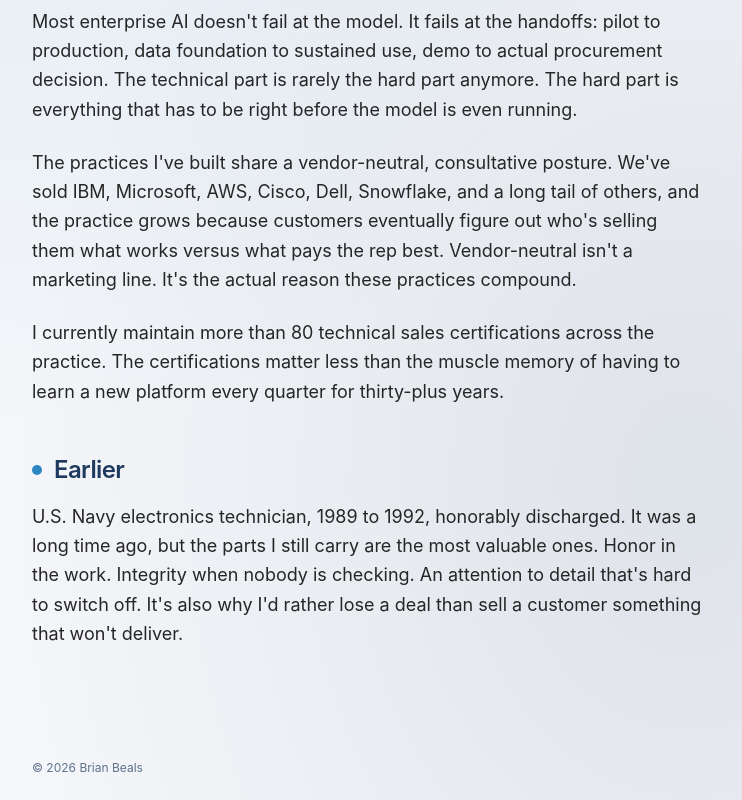
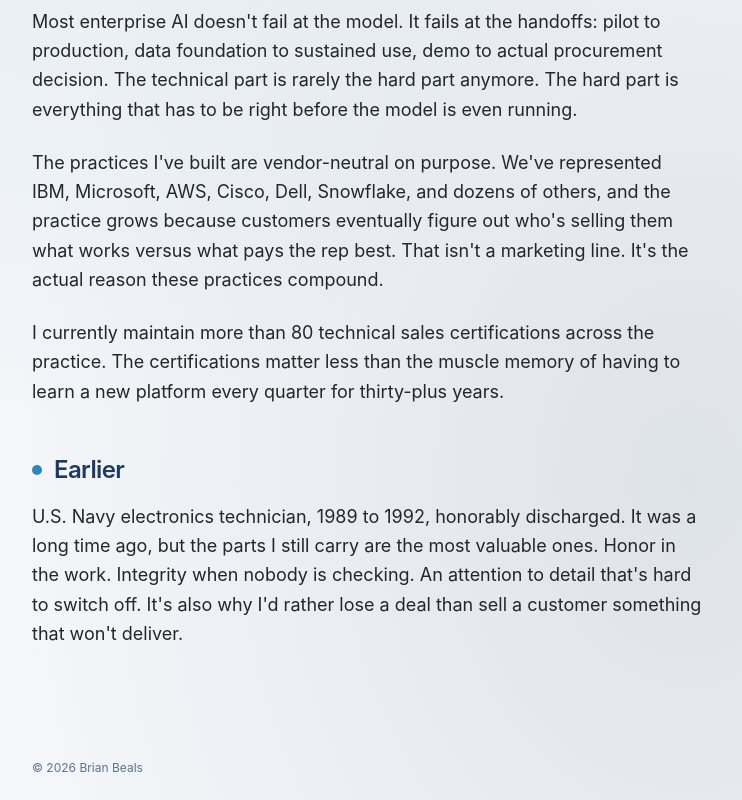
Before and after one commit to brianbeals/brianbeals.com, a Next.js app: page /about in a window 1280 px wide. Shown: the part 784-1584 px from the top of the page, without its empty margins (272-1014 px from the left). Built offline with nearby package versions, Linux system fonts and the light colour scheme.

Commit message:
About: rewrite vendor-neutral paragraph

```diff
--- a/app/about/page.tsx
+++ b/app/about/page.tsx
@@ -32,7 +32,7 @@ export default function About() {
 
         <p className="text-base sm:text-lg leading-relaxed mb-6 text-neutral-800">Most enterprise AI doesn't fail at the model. It fails at the handoffs: pilot to production, data foundation to sustained use, demo to actual procurement decision. The technical part is rarely the hard part anymore. The hard part is everything that has to be right before the model is even running.</p>
 
-        <p className="text-base sm:text-lg leading-relaxed mb-6 text-neutral-800">The practices I've built share a vendor-neutral, consultative posture. We've sold IBM, Microsoft, AWS, Cisco, Dell, Snowflake, and a long tail of others, and the practice grows because customers eventually figure out who's selling them what works versus what pays the rep best. Vendor-neutral isn't a marketing line. It's the actual reason these practices compound.</p>
+        <p className="text-base sm:text-lg leading-relaxed mb-6 text-neutral-800">The practices I've built are vendor-neutral on purpose. We've represented IBM, Microsoft, AWS, Cisco, Dell, Snowflake, and dozens of others, and the practice grows because customers eventually figure out who's selling them what works versus what pays the rep best. That isn't a marketing line. It's the actual reason these practices compound.</p>
 
         <p className="text-base sm:text-lg leading-relaxed mb-6 text-neutral-800">I currently maintain more than 80 technical sales certifications across the practice. The certifications matter less than the muscle memory of having to learn a new platform every quarter for thirty-plus years.</p>
 
```
